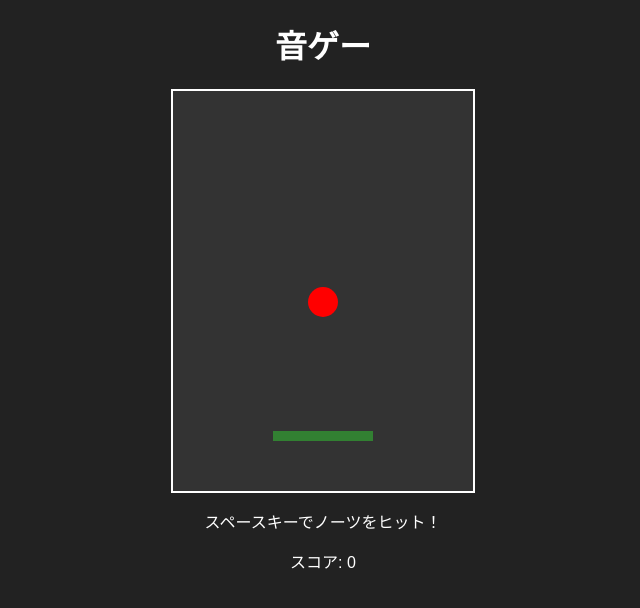
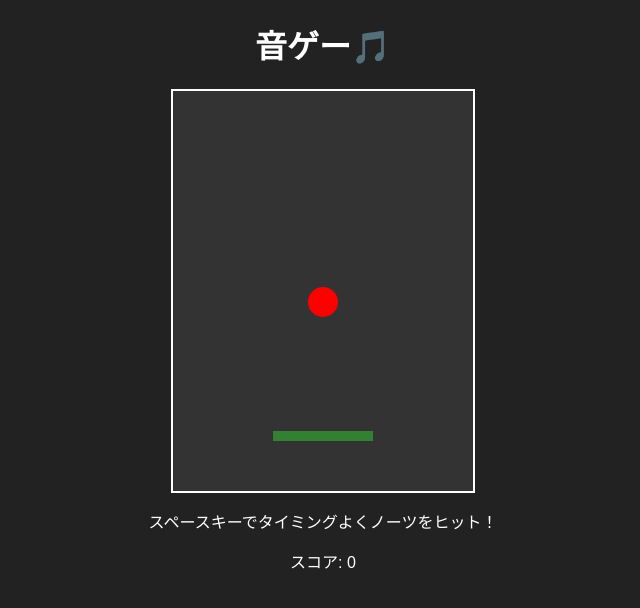
Before and after one commit to 0014des/otoge-, a plain HTML site: page index.html in a window 1280 px wide. Shown: the whole page, without its empty margins (317-957 px from the left). Drawn offline with Linux system fonts and the light colour scheme.

Commit message:
Update index.html

```diff
--- a/index.html
+++ b/index.html
@@ -2,17 +2,19 @@
 <html lang="ja">
 <head>
   <meta charset="UTF-8">
-  <title>簡単音ゲー</title>
+  <title>音付き音ゲー</title>
   <link rel="stylesheet" href="style.css">
 </head>
 <body>
-  <h1>音ゲー</h1>
+  <h1>音ゲー🎵</h1>
   <div id="game-area">
     <div class="note" id="note"></div>
     <div id="hit-zone"></div>
   </div>
-  <p>スペースキーでノーツをヒット！</p>
+  <p>スペースキーでタイミングよくノーツをヒット！</p>
   <p id="score">スコア: 0</p>
+
+  <audio id="hit-sound" src="hit.mp3" preload="auto"></audio>
 
   <script src="script.js"></script>
 </body>
```
